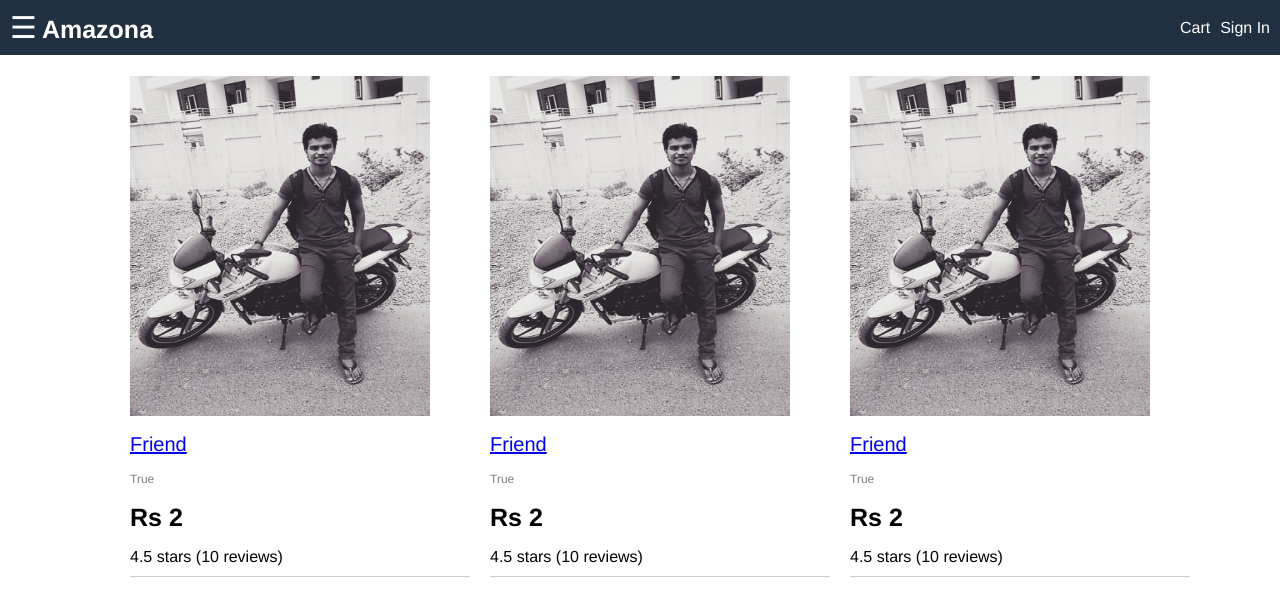
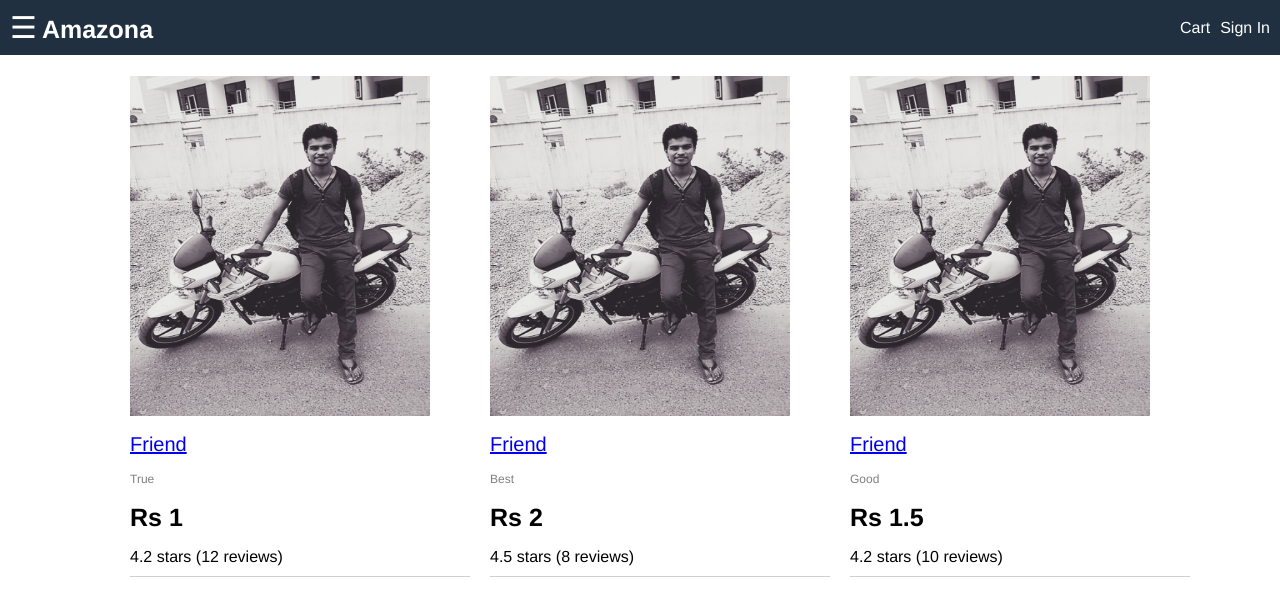
Before and after one commit to jv640/AmazonClone, a React (Create React App) app in the folder frontend/: page / in a window 1280 px wide. Shown: the top 595 px of the page. Built offline with nearby package versions, Linux system fonts and the light colour scheme.

Commit message:
made static products to array which taking values from data.js

```diff
--- a/frontend/src/components/content.js
+++ b/frontend/src/components/content.js
@@ -1,23 +1,18 @@
 import React, { Component } from 'react'
 import './content.css';
-import Porduct from './product';
+import Product from './product';
+import Data from './data';
 export class content extends Component {
     render() {
         return (
             <div>
                 <ul className = "products">
-                    <li><Porduct /></li>
-                    <li><Porduct /></li>
-                    <li><Porduct /></li>
-                    <li><Porduct /></li>
-                    <li><Porduct /></li>
-                    <li><Porduct /></li>
-                    <li><Porduct /></li>
-                    <li><Porduct /></li>
-                    <li><Porduct /></li>
-                    <li><Porduct /></li>
-                    <li><Porduct /></li>
-                    <li><Porduct /></li>
+                    {
+                        Data.products.map(product =>
+                            <li><Product product = {product}/></li>
+                        )
+                    }
+
                 </ul>
             </div>
         )
--- /dev/null
+++ b/frontend/src/components/data.js
@@ -0,0 +1,48 @@
+export default {
+    products:[
+        {
+            name: 'Friend',
+            image: '/images/file1.jpg',
+            price: 1,
+            brand: 'True',
+            rating: 4.2,
+            numReview: 12
+        },
+        {
+            name: 'Friend',
+            image: '/images/file1.jpg',
+            price: 2,
+            brand: 'Best',
+            rating: 4.5,
+            numReview: 8
+        },{
+            name: 'Friend',
+            image: '/images/file1.jpg',
+            price: 1.5,
+            brand: 'Good',
+            rating: 4.2,
+            numReview: 10
+        },{
+            name: 'Friend',
+            image: '/images/file1.jpg',
+            price: 2,
+            brand: 'True',
+            rating: 4.5,
+            numReview: 10
+        },{
+            name: 'Friend',
+            image: '/images/file1.jpg',
+            price: 2,
+            brand: 'True',
+            rating: 4.5,
+            numReview: 10
+        },{
+            name: 'Friend',
+            image: '/images/file1.jpg',
+            price: 2,
+            brand: 'True',
+            rating: 4.5,
+            numReview: 10
+        },
+    ]
+};
--- a/frontend/src/components/product.js
+++ b/frontend/src/components/product.js
@@ -4,13 +4,13 @@ export class product extends Component {
     render() {
         return (
             <div className="product">
-                <img className = "product-image" src = "/images/file1.jpg" alt="image"/>
+                <img className = "product-image" src ={this.props.product.image} alt="image"/>
                 <div className = "product-name">
-                    <a href="product.html">Friend</a>
+                    <a href="product.html">{this.props.product.name}</a>
                 </div>
-                <div className = "product-brand">True</div>
-                <div className = "product-price">Rs 2</div>
-                <div className = "product-rating">4.5 stars (10 reviews)</div>
+                <div className = "product-brand">{this.props.product.brand}</div>
+                <div className = "product-price">Rs {this.props.product.price}</div>
+                <div className = "product-rating">{this.props.product.rating} stars ({this.props.product.numReview} reviews)</div>
             </div>
         )
     }
```
